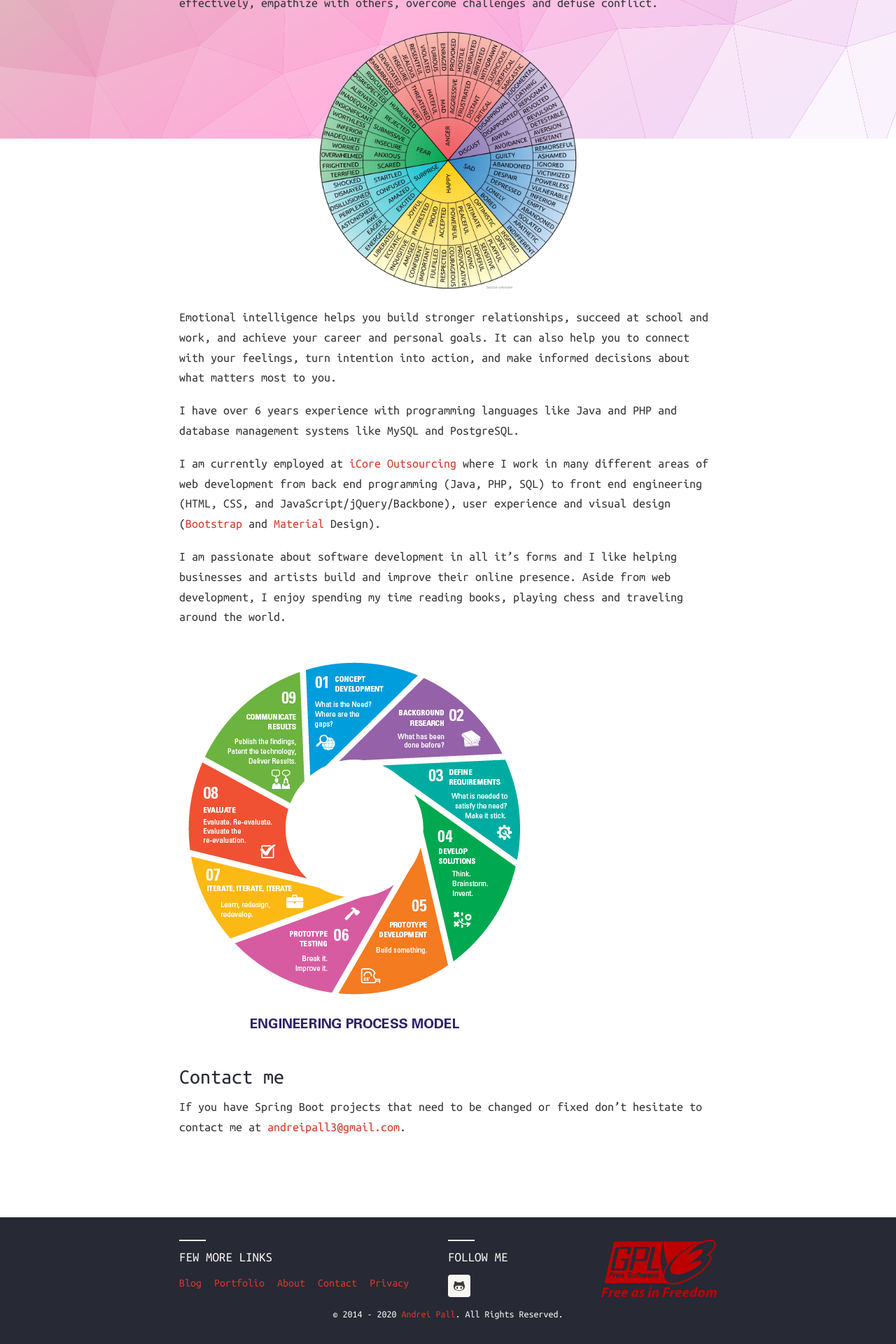
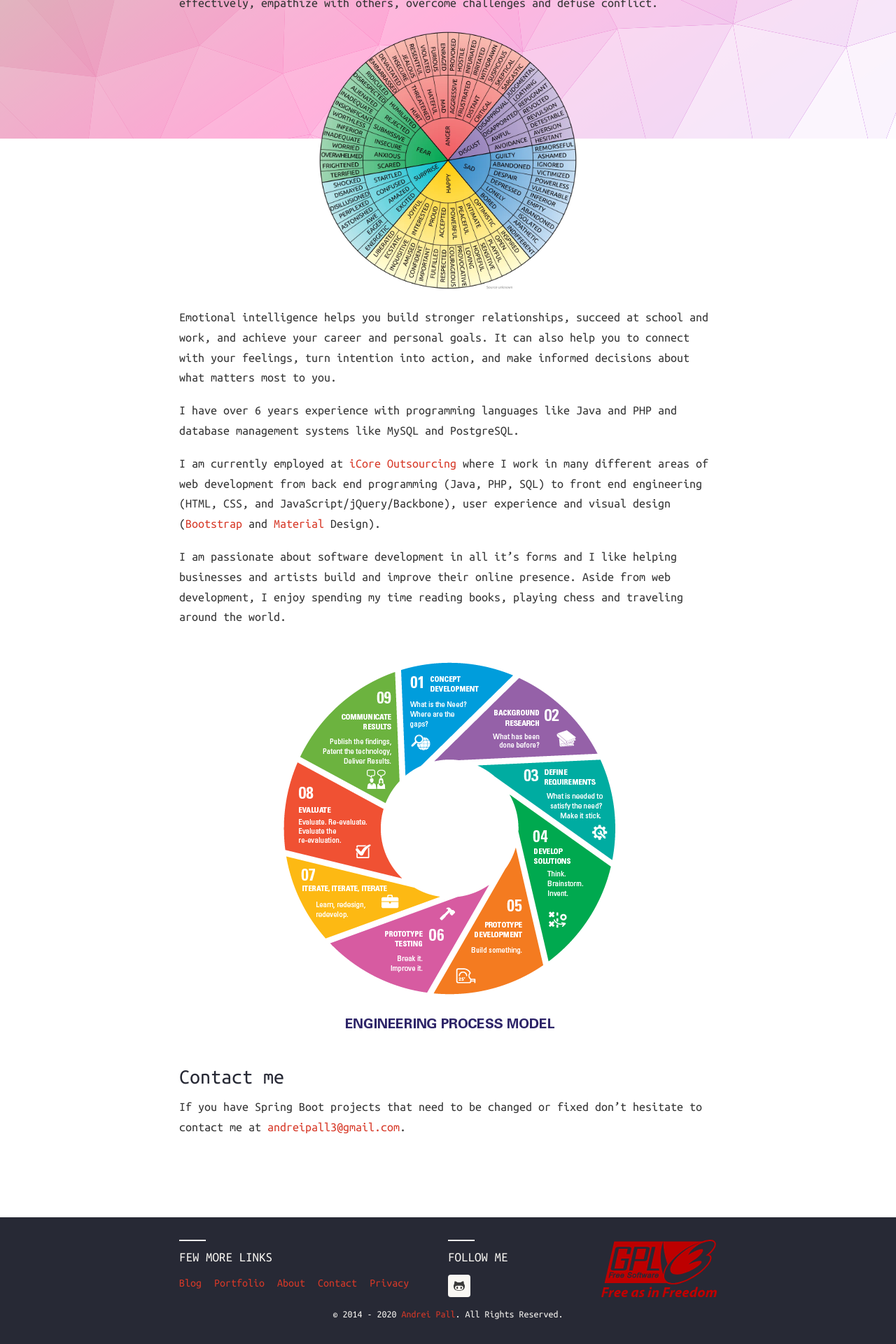
Before and after one commit to andreipall/andreipall.github.io, a Jekyll site: the page built from about.md, in a window 1280 px wide. Shown: the part 702-2622 px from the top of the page at 70% size. Built offline with Jekyll 4.4.1, drawn with Linux system fonts in a browser that asks for light colours; comment, search, counter and statistics services are not loaded.

Commit message:
Update main.scss

```diff
--- a/assets/css/main.scss
+++ b/assets/css/main.scss
@@ -1175,3 +1175,6 @@ span.categories {
     width: 50%;
     margin: 0 auto;
 }
+#agile-image {
+    margin: 0 auto;
+}
```
